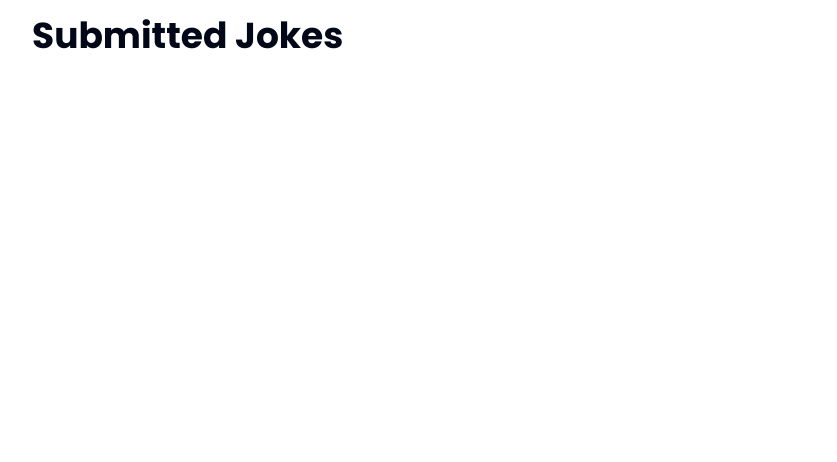
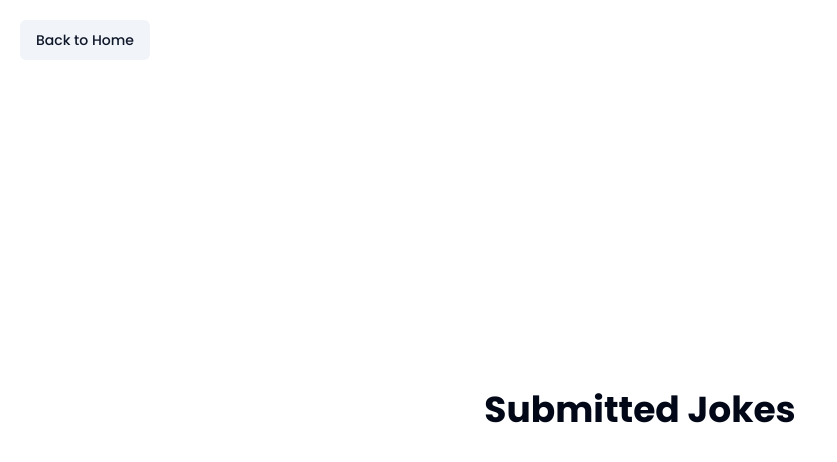
Before and after one commit to ThusharaX/jokes-frontend, a Next.js app: page /submitted-jokes in a window 1280 px wide. Shown: the top 462 px of the page, without its empty margins (0-837 px from the left). Built offline with nearby package versions, Linux system fonts and the light colour scheme.

Commit message:
Refactor SubmittedJokes page to include a Back to Home button

```diff
--- a/app/submitted-jokes/page.tsx
+++ b/app/submitted-jokes/page.tsx
@@ -1,8 +1,18 @@
 // Show a list of jokes that the users have submitted
+
+import { Button } from "@/components/ui/button";
+import Link from "next/link";
+
 // ! Moderator must be logged in to view this page
 export default function SubmittedJokes() {
   return (
-    <main className="mt-4">
+    <main className="flex min-h-screen flex-col items-center justify-center pt-5">
+      <Link href="/">
+        <Button variant={"secondary"} className="absolute top-5 left-5">
+          Back to Home
+        </Button>
+      </Link>
+
       <h1 className="text-4xl font-bold">Submitted Jokes</h1>
 
       {/* request a new joke from "Submit Jokes" microservice */}
```
